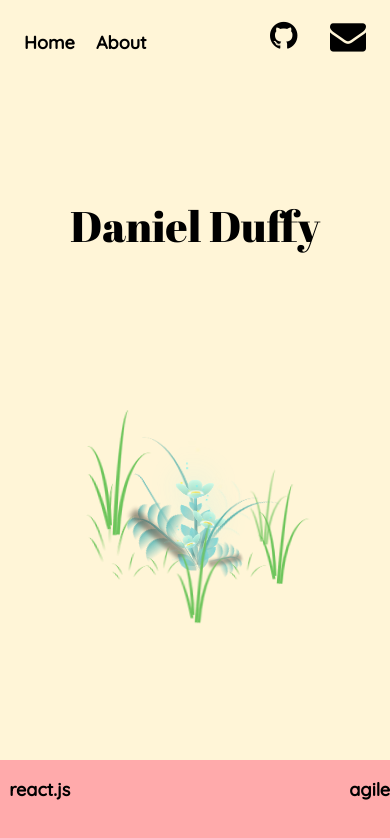
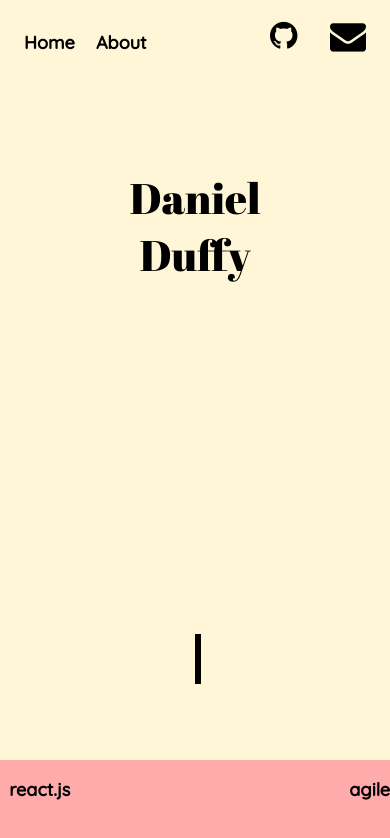
Before and after one commit to dpd1208/Portfolio-App, a React (Create React App) app: page / in a window 390 px wide. Shown: the top 838 px of the page. Built offline with nearby package versions, Linux system fonts and the light colour scheme.

Commit message:
add mobile animation

```diff
--- a/src/Main.jsx
+++ b/src/Main.jsx
@@ -50,7 +50,7 @@ Main.defaultProps = {
     'Background in product ownership',
     'My two dogs are the cutest',
     'You\'ll find me in the mountains',
-    'Hobbies: guitar, tennis, and woodworking',
+    'Guitar, tennis, and woodworking',
   ],
 };
 
--- a/src/components/Animation/Animation.jsx
+++ b/src/components/Animation/Animation.jsx
@@ -1,15 +1,15 @@
 import React, { useEffect } from 'react';
 import PropTypes from 'prop-types';
-import { SectionWrapper } from './Animation.styled';
+import { SectionWrapper, Line, WelcomeMessage } from './Animation.styled';
 
 const Animation = ({ testId, className }) => {
 	useEffect(() => {}, []);
 
 	return (
-		<SectionWrapper
+		<><SectionWrapper
 			className={className}
-			data-test-id={testId && `${testId}-slide`}
-		></SectionWrapper>
+			data-test-id={testId && `${testId}-mobile-animation`}
+		></SectionWrapper><Line /><WelcomeMessage>Welcome!</WelcomeMessage></>
 	);
 };
 
--- a/src/components/Animation/Animation.styled.js
+++ b/src/components/Animation/Animation.styled.js
@@ -4,64 +4,74 @@ import styled, {
 
 const isMobile = window.innerWidth <= 768;
 
-const spin = keyframes `
+const fall = keyframes `
 0% {
-    transform: skew(-.25rad);
-    transform:rotate(360deg);
+    top: -550px;
+    height: 600px;
     }
-33% {
-    transform:rotate(360deg);
-    transform: skew(.25rad);
-}
-66% {
-    transform:rotate(360deg);
-    transform: skew(-.25rad);
+50% {
+  top: 550px;
+  height: 600px;
 }
 100% {
-    transform:rotate(360deg);
-    transform: skew(0);
+    top: 550px;
+    height: 0px;
 }
 `;
-const panUpMobile = keyframes `
+
+const grow = keyframes `
 0% {
-    transform: translate(0);
-    font-size: 88px;
+  transform: scale(0);
     }
-
-  100% {
-    transform: translateY(-200px);
-    font-size: 42px;
-    text-align: center;
-    }
-`;
-
-const panUpDesktop = keyframes `
-0% {
-    transform: translate(0);
-    font-size:120px;
-
-    }
-
-  100% {
-    transform: translateY(-300px);
-    font-size: 60px;
-    transformX: 0;
-    }
+100% {
+  transform: scale(1);
+}
 `;
 
 const SectionWrapper = styled.div `
   position: absolute;
   display: flex;
   flex-flow: row wrap;
-  height: 300px;
-  width: 300px;
 
   .skill-focused {
     font-size: 36px;
 }
   `;
 
+const Line = styled.div `
+  position: absolute;
+  display: flex;
+  justify-content: center;
+  width: 6px;
+  top: -600px;
+  left: 50vw;
+  background-color: black;
+  height: 600px;
+  animation: ${fall} 3s ease;
+  animation-delay: 3s;
+;`
+
+const WelcomeMessage = styled.div `
+  position: absolute;
+  display: flex;
+  justify-content: center;
+  text-align: center;
+  top: 50vh;
+  left: 0;
+  color: black;
+  font-size: 42px;
+  font-weight: 800;
+  width: 100%;
+  height: auto;
+  transform: scale(0);
+  animation: ${grow} 3s ease;
+  animation-delay: 6s;
+  animation-fill-mode: forwards;
+;`
+
 
 export {
   SectionWrapper,
+  Line,
+  WelcomeMessage,
 };
--- a/src/components/Slide/Slide.jsx
+++ b/src/components/Slide/Slide.jsx
@@ -5,6 +5,7 @@ import Animation from '../Animation/Animation';
 import Flower from '../Flower/Flower'
 
 const Slide = ({ testId, className }) => {
+  const isMobile = window.innerWidth <= 768;
 
 	return (
 		<SectionWrapper
@@ -12,9 +13,9 @@ const Slide = ({ testId, className }) => {
 			data-test-id={testId && `${testId}-slide`}
 		>
 			<NameSection>
-				<Name>Daniel Duffy</Name>
+				<Name>Daniel<br />Duffy</Name>
 			</NameSection>
-      <Flower />
+      {isMobile ? <Animation /> : <Flower />}
 		</SectionWrapper>
 	);
 };
--- a/src/components/Slide/Slide.styled.js
+++ b/src/components/Slide/Slide.styled.js
@@ -14,13 +14,11 @@ const panUpMobile = keyframes`
 0% {
     transform: translate(0);
     font-size: 88px;
-
     }
 
   100% {
     transform: translateY(-200px);
     font-size: 42px;
-    text-align: center;
     }
 `;
 
```
